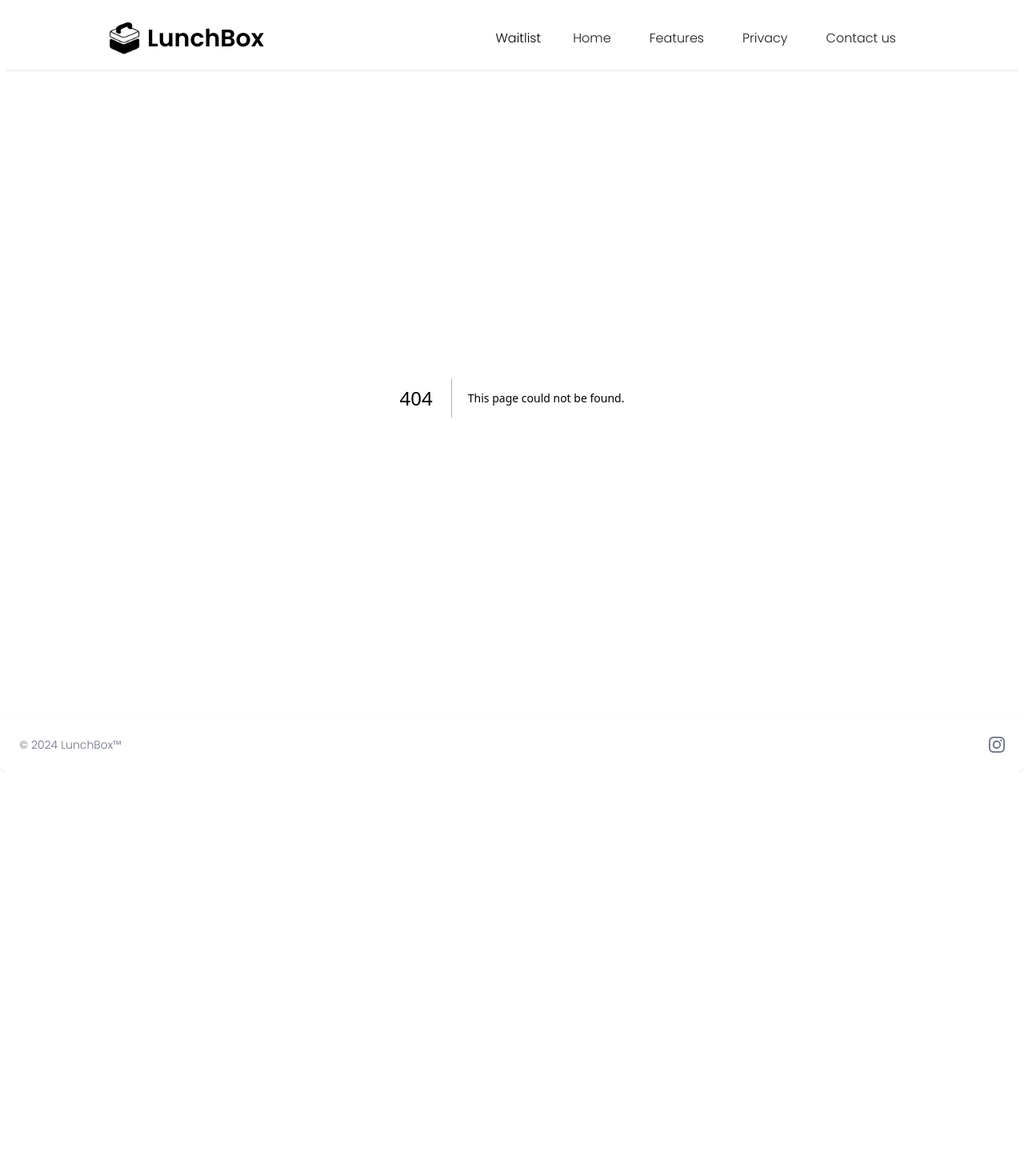
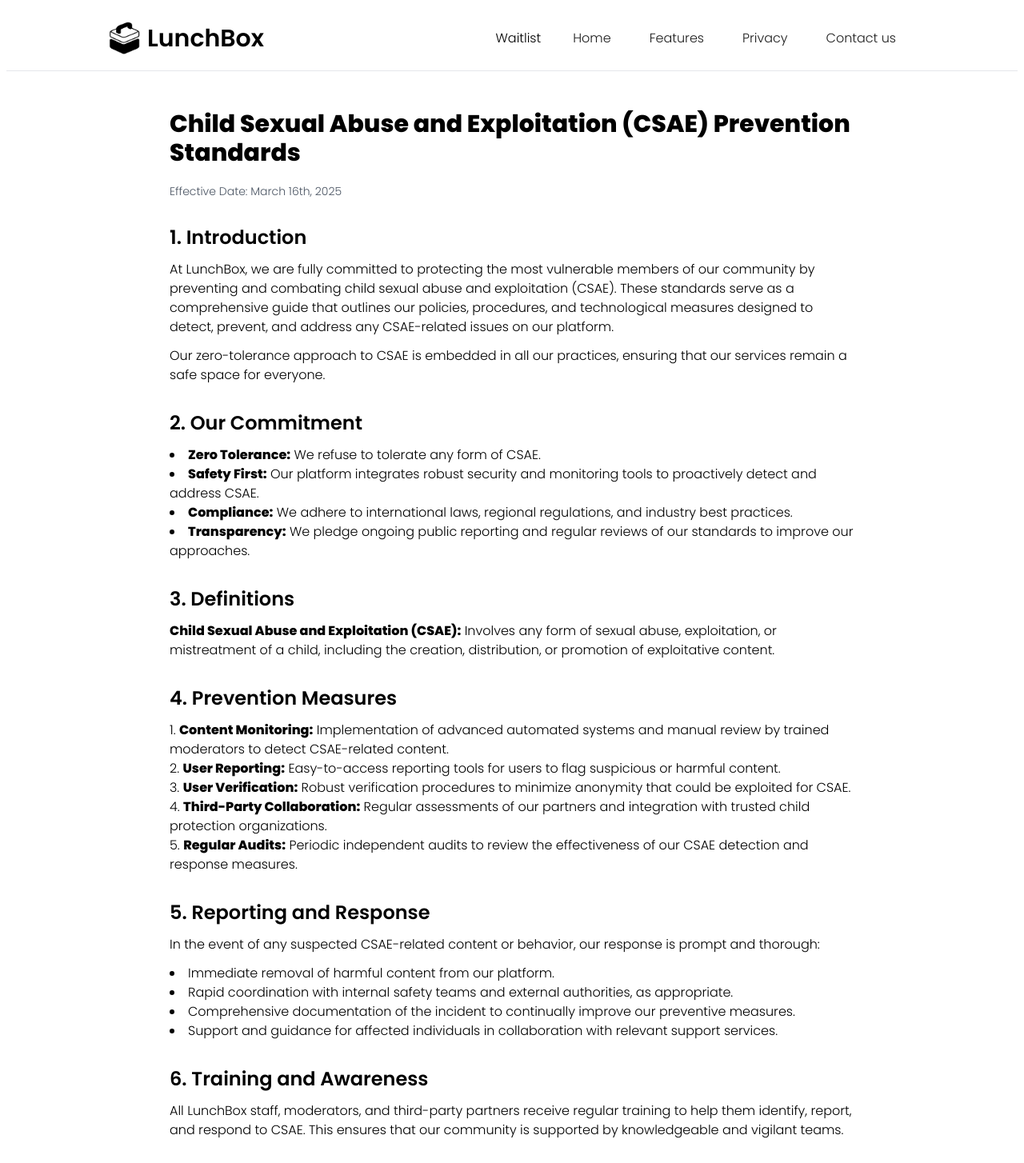
Before and after one commit to thelunchboxapp/Mainsite, a Next.js app: page /csae-standards in a window 1280 px wide. Before the commit this address had no page. Shown: the top 1454 px of the page at 80% size. Before the commit the page ends 965 px from the top, so only its background shows below. Built offline with nearby package versions, Linux system fonts and the light colour scheme.

Commit message:
add csase standards

```diff
--- /dev/null
+++ b/src/app/csae-standards/page.tsx
@@ -0,0 +1,175 @@
+"use client";
+import React from "react";
+import Link from "next/link";
+
+function Page() {
+  return (
+    <div className="container mx-auto px-5 py-10 max-w-4xl">
+      <h1 className="text-3xl font-bold mb-5">
+        Child Sexual Abuse and Exploitation (CSAE) Prevention Standards
+      </h1>
+      <p className="mb-8 text-sm text-gray-600">
+        Effective Date: March 16th, 2025
+      </p>
+
+      {/* 1. Introduction */}
+      <section className="mb-8">
+        <h2 className="text-2xl font-semibold mb-3">1. Introduction</h2>
+        <p className="mb-3">
+          At LunchBox, we are fully committed to protecting the most vulnerable
+          members of our community by preventing and combating child sexual
+          abuse and exploitation (CSAE). These standards serve as a
+          comprehensive guide that outlines our policies, procedures, and
+          technological measures designed to detect, prevent, and address any
+          CSAE-related issues on our platform.
+        </p>
+        <p>
+          Our zero-tolerance approach to CSAE is embedded in all our practices,
+          ensuring that our services remain a safe space for everyone.
+        </p>
+      </section>
+
+      {/* 2. Our Commitment */}
+      <section className="mb-8">
+        <h2 className="text-2xl font-semibold mb-3">2. Our Commitment</h2>
+        <ul className="list-disc list-inside">
+          <li>
+            <strong>Zero Tolerance:</strong> We refuse to tolerate any form of
+            CSAE.
+          </li>
+          <li>
+            <strong>Safety First:</strong> Our platform integrates robust
+            security and monitoring tools to proactively detect and address
+            CSAE.
+          </li>
+          <li>
+            <strong>Compliance:</strong> We adhere to international laws,
+            regional regulations, and industry best practices.
+          </li>
+          <li>
+            <strong>Transparency:</strong> We pledge ongoing public reporting
+            and regular reviews of our standards to improve our approaches.
+          </li>
+        </ul>
+      </section>
+
+      {/* 3. Definitions */}
+      <section className="mb-8">
+        <h2 className="text-2xl font-semibold mb-3">3. Definitions</h2>
+        <p>
+          <strong>Child Sexual Abuse and Exploitation (CSAE):</strong> Involves
+          any form of sexual abuse, exploitation, or mistreatment of a child,
+          including the creation, distribution, or promotion of exploitative
+          content.
+        </p>
+      </section>
+
+      {/* 4. Prevention Measures */}
+      <section className="mb-8">
+        <h2 className="text-2xl font-semibold mb-3">4. Prevention Measures</h2>
+        <ol className="list-decimal list-inside">
+          <li>
+            <strong>Content Monitoring:</strong> Implementation of advanced
+            automated systems and manual review by trained moderators to detect
+            CSAE-related content.
+          </li>
+          <li>
+            <strong>User Reporting:</strong> Easy-to-access reporting tools for
+            users to flag suspicious or harmful content.
+          </li>
+          <li>
+            <strong>User Verification:</strong> Robust verification procedures
+            to minimize anonymity that could be exploited for CSAE.
+          </li>
+          <li>
+            <strong>Third-Party Collaboration:</strong> Regular assessments of
+            our partners and integration with trusted child protection
+            organizations.
+          </li>
+          <li>
+            <strong>Regular Audits:</strong> Periodic independent audits to
+            review the effectiveness of our CSAE detection and response
+            measures.
+          </li>
+        </ol>
+      </section>
+
+      {/* 5. Reporting and Response */}
+      <section className="mb-8">
+        <h2 className="text-2xl font-semibold mb-3">
+          5. Reporting and Response
+        </h2>
+        <p className="mb-3">
+          In the event of any suspected CSAE-related content or behavior, our
+          response is prompt and thorough:
+        </p>
+        <ul className="list-disc list-inside">
+          <li>Immediate removal of harmful content from our platform.</li>
+          <li>
+            Rapid coordination with internal safety teams and external
+            authorities, as appropriate.
+          </li>
+          <li>
+            Comprehensive documentation of the incident to continually improve
+            our preventive measures.
+          </li>
+          <li>
+            Support and guidance for affected individuals in collaboration with
+            relevant support services.
+          </li>
+        </ul>
+      </section>
+
+      {/* 6. Training and Awareness */}
+      <section className="mb-8">
+        <h2 className="text-2xl font-semibold mb-3">
+          6. Training and Awareness
+        </h2>
+        <p>
+          All LunchBox staff, moderators, and third-party partners receive
+          regular training to help them identify, report, and respond to CSAE.
+          This ensures that our community is supported by knowledgeable and
+          vigilant teams.
+        </p>
+      </section>
+
+      {/* 7. Legal and Compliance */}
+      <section className="mb-8">
+        <h2 className="text-2xl font-semibold mb-3">7. Legal and Compliance</h2>
+        <p className="mb-3">
+          LunchBox fully complies with all applicable local, national, and
+          international laws regarding child protection. We:
+        </p>
+        <ul className="list-disc list-inside">
+          <li>Cooperate with law enforcement and child protection agencies.</li>
+          <li>
+            Periodically update our protocols as laws and best practices evolve.
+          </li>
+          <li>
+            Maintain detailed records of incidents and corrective actions.
+          </li>
+        </ul>
+      </section>
+
+      {/* 8. Contact and Support */}
+      <section className="mb-8">
+        <h2 className="text-2xl font-semibold mb-3">8. Contact and Support</h2>
+        <p className="mb-3">
+          For further details, clarifications, or to report any concerns
+          regarding CSAE on our platform, please reach out to our dedicated
+          support team:
+        </p>
+        <p className="font-medium">Email: support@thelunchboxapp.com</p>
+      </section>
+
+      {/* Navigation Link back to Privacy Policy */}
+      <section className="mt-8">
+        <Link href="/privacy" className="text-blue-600 hover:underline">
+          &larr; Back to Privacy Policy
+        </Link>
+      </section>
+    </div>
+  );
+}
+
+export default Page;
--- a/src/app/privacy/page.tsx
+++ b/src/app/privacy/page.tsx
@@ -1,4 +1,5 @@
 "use client";
+import Link from "next/link";
 import React, { useState } from "react";
 // const FormfacadeEmbed = require("@formfacade/embed-react/dist/index");
 
@@ -158,6 +159,12 @@ function PrivacyPolicyPage() {
         </p>
         <p className="font-medium">Email: support@thelunchboxapp.com</p>
       </section>
+
+      <section className="mt-10">
+        <Link href="/csae-standards" className="text-blue-600 hover:underline">
+          Learn about our CSAE Prevention Standards
+        </Link>
+      </section>
     </div>
   );
 }
```
